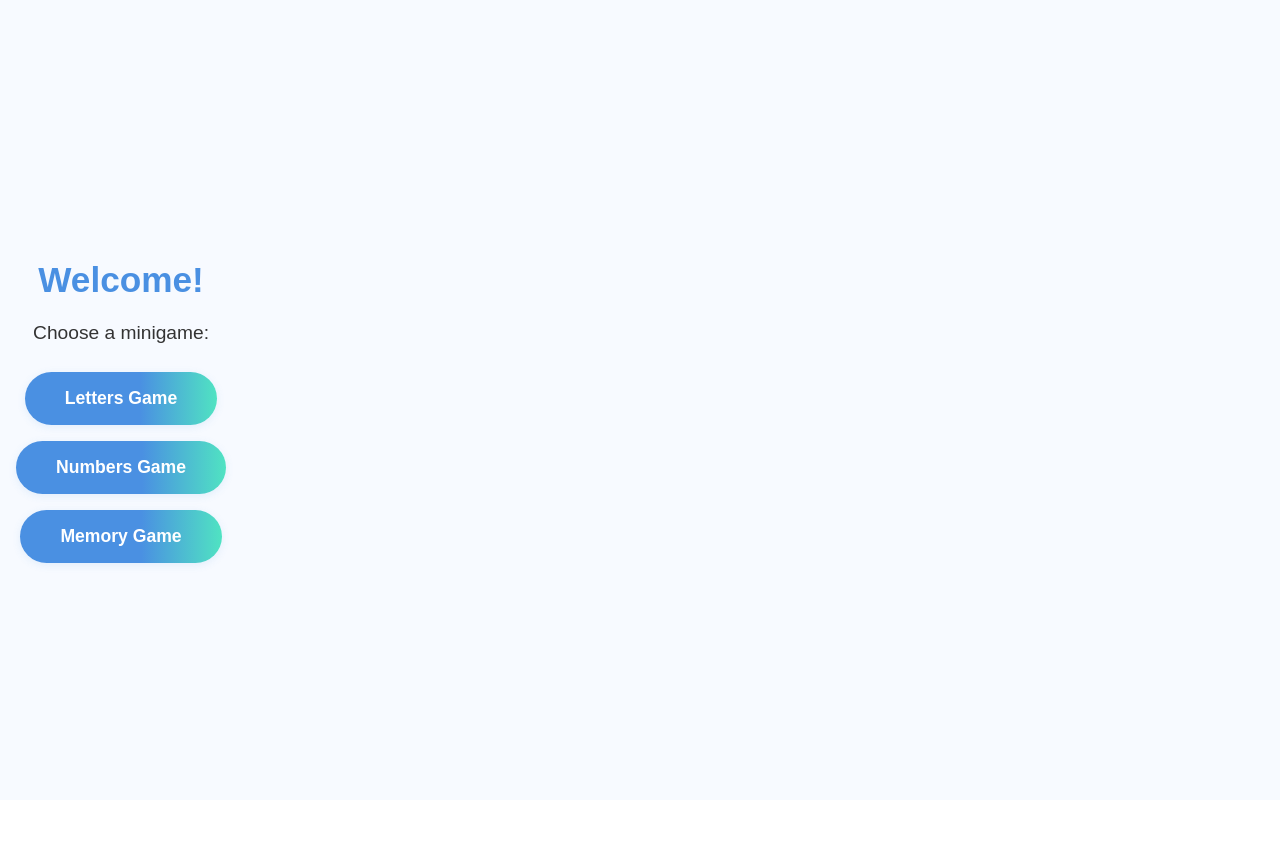
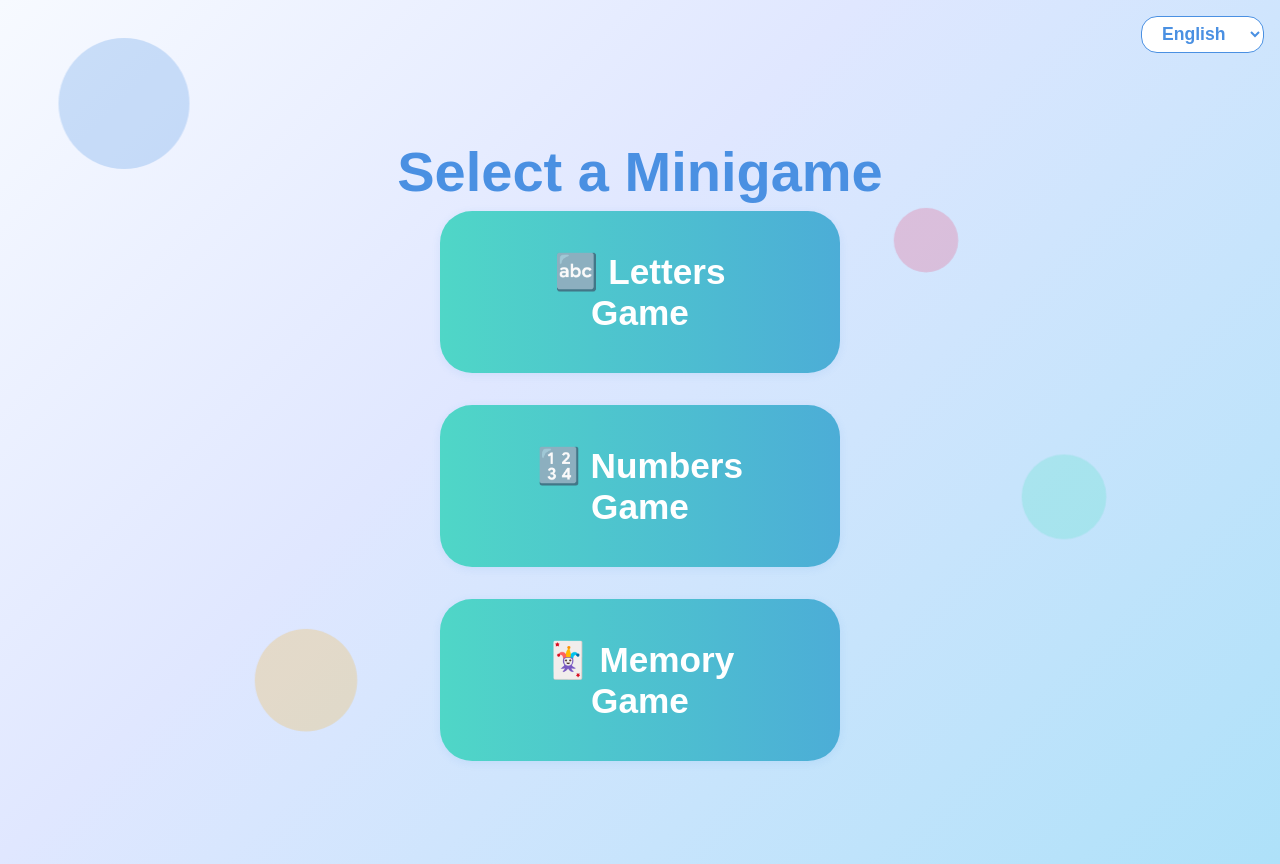
Before and after one commit to jfblazquez/igame, a React (Vite) app: page / in a window 1280 px wide. Before the commit the page ends 800 px from the top, so only its background shows below. Built offline with nearby package versions, Linux system fonts and the light colour scheme.

Commit message:
Initial Menu

```diff
--- a/src/App.css
+++ b/src/App.css
@@ -4,8 +4,32 @@ body, #root, .app-container {
   padding: 0;
   box-sizing: border-box;
   font-family: 'Arial Rounded MT Bold', Arial, sans-serif;
-  background: #f7faff;
+  background: linear-gradient(135deg, #f7faff 0%, #e0e7ff 40%, #aee1f9 100%);
   text-align: center;
+  position: relative;
+  overflow: hidden;
+}
+
+/* Animated background bubbles */
+.background-bubbles {
+  position: absolute;
+  top: 0;
+  left: 0;
+  width: 100vw;
+  height: 100vh;
+  z-index: 0;
+  pointer-events: none;
+}
+.bubble {
+  position: absolute;
+  border-radius: 50%;
+  opacity: 0.25;
+  animation: float 12s infinite linear;
+}
+@keyframes float {
+  0% { transform: translateY(0) scale(1); }
+  50% { transform: translateY(-40px) scale(1.1); }
+  100% { transform: translateY(0) scale(1); }
 }
 
 .app-container {
@@ -14,45 +38,80 @@ body, #root, .app-container {
   align-items: center;
   justify-content: center;
   min-height: 100vh;
+  width: 100vw;
+}
+
+.lang-switcher {
+  position: absolute;
+  top: 1rem;
+  right: 1rem;
+  z-index: 10;
+}
+.lang-switcher select {
+  font-size: 1.1rem;
+  padding: 0.4rem 1rem;
+  border-radius: 1rem;
+  border: 1px solid #4a90e2;
+  background: #fff;
+  color: #4a90e2;
+  font-weight: bold;
 }
 
 .start-screen {
+  display: flex;
+  flex-direction: column;
+  align-items: center;
+  justify-content: center;
+  width: 100vw;
+  height: 100vh;
   padding: 2rem 1rem;
 }
 .title {
-  font-size: 2.2rem;
+  font-size: clamp(2rem, 6vw, 3.5rem);
   color: #4a90e2;
   margin-bottom: 0.5rem;
-}
-.subtitle {
-  font-size: 1.2rem;
-  color: #333;
-  margin-bottom: 1.5rem;
 }
 .minigame-list {
   display: flex;
   flex-direction: column;
-  gap: 1rem;
+  gap: 2rem;
   align-items: center;
+  width: 100%;
 }
+/* Animated gradient button */
 .minigame-btn {
-  font-size: 1.1rem;
-  padding: 1rem 2.5rem;
+  font-size: clamp(1.2rem, 4vw, 2.2rem);
+  padding: clamp(1rem, 4vw, 2.5rem) clamp(2rem, 10vw, 5rem);
   border-radius: 2rem;
   border: none;
-  background: linear-gradient(90deg, #4a90e2 60%, #50e3c2 100%);
+  background: linear-gradient(270deg, #4a90e2, #50e3c2, #f7b42c, #e94e77);
+  background-size: 600% 600%;
   color: #fff;
   font-weight: bold;
   box-shadow: 0 2px 8px rgba(74,144,226,0.12);
   cursor: pointer;
-  transition: background 0.2s, transform 0.2s;
+  transition: transform 0.2s;
+  width: 80vw;
+  max-width: 400px;
+  z-index: 1;
+  animation: gradientMove 4s ease-in-out infinite;
+}
+@keyframes gradientMove {
+  0% { background-position: 0% 50%; }
+  50% { background-position: 100% 50%; }
+  100% { background-position: 0% 50%; }
 }
 .minigame-btn:active {
-  background: linear-gradient(90deg, #50e3c2 60%, #4a90e2 100%);
   transform: scale(0.98);
 }
 
 .minigame-screen {
+  display: flex;
+  flex-direction: column;
+  align-items: center;
+  justify-content: center;
+  width: 100vw;
+  height: 100vh;
   padding: 2rem 1rem;
 }
 .minigame-placeholder {
--- a/src/App.jsx
+++ b/src/App.jsx
@@ -1,16 +1,25 @@
 
-import { useState } from 'react';
+
+import { useState, useEffect } from 'react';
 import './App.css';
 
+import locales from './locales.json';
+
 const MINIGAMES = [
-  { key: 'letters', name: 'Letters Game' },
-  { key: 'numbers', name: 'Numbers Game' },
-  { key: 'memory', name: 'Memory Game' },
+  { key: 'letters', nameKey: 'minigame1' },
+  { key: 'numbers', nameKey: 'minigame2' },
+  { key: 'memory', nameKey: 'minigame3' },
 ];
 
 function App() {
   const [screen, setScreen] = useState('start');
   const [selectedMinigame, setSelectedMinigame] = useState(null);
+  const [lang, setLang] = useState('en');
+  const [strings, setStrings] = useState(locales[lang]);
+
+  useEffect(() => {
+    setStrings(locales[lang]);
+  }, [lang]);
 
   const handleSelectMinigame = (key) => {
     setSelectedMinigame(key);
@@ -22,12 +31,28 @@ function App() {
     setSelectedMinigame(null);
   };
 
+  const handleLangChange = (e) => {
+    setLang(e.target.value);
+  };
+
   return (
     <div className="app-container">
+      {/* Dynamic background bubbles */}
+      <div className="background-bubbles">
+        <div className="bubble" style={{width:'120px',height:'120px',background:'#4a90e2',top:'10%',left:'5%',animationDelay:'0s'}}></div>
+        <div className="bubble" style={{width:'80px',height:'80px',background:'#50e3c2',top:'60%',left:'80%',animationDelay:'2s'}}></div>
+        <div className="bubble" style={{width:'100px',height:'100px',background:'#f7b42c',top:'80%',left:'20%',animationDelay:'4s'}}></div>
+        <div className="bubble" style={{width:'60px',height:'60px',background:'#e94e77',top:'30%',left:'70%',animationDelay:'1s'}}></div>
+      </div>
+      <div className="lang-switcher">
+        <select value={lang} onChange={handleLangChange}>
+          <option value="en">English</option>
+          <option value="es">Español</option>
+        </select>
+      </div>
       {screen === 'start' && (
         <div className="start-screen">
-          <h1 className="title">Welcome!</h1>
-          <p className="subtitle">Choose a minigame:</p>
+          <h1 className="title">{strings.title}</h1>
           <div className="minigame-list">
             {MINIGAMES.map((game) => (
               <button
@@ -35,7 +60,7 @@ function App() {
                 className="minigame-btn"
                 onClick={() => handleSelectMinigame(game.key)}
               >
-                {game.name}
+                {strings[game.nameKey]}
               </button>
             ))}
           </div>
@@ -43,12 +68,16 @@ function App() {
       )}
       {screen === 'minigame' && (
         <div className="minigame-screen">
-          <h2>{MINIGAMES.find(g => g.key === selectedMinigame)?.name}</h2>
+          <h2>{
+            selectedMinigame === 'letters' ? strings.minigame1 :
+            selectedMinigame === 'numbers' ? strings.minigame2 :
+            strings.minigame3
+          }</h2>
           <div className="minigame-placeholder">
             <p>This is a placeholder for the minigame logic.</p>
           </div>
           <button className="back-btn" onClick={handleBackToStart}>
-            Back to Start
+            {strings.back}
           </button>
         </div>
       )}
--- /dev/null
+++ b/src/locales.json
@@ -0,0 +1,16 @@
+{
+  "en": {
+    "title": "Select a Minigame",
+  "minigame1": "🔤 Letters Game",
+  "minigame2": "🔢 Numbers Game",
+  "minigame3": "🃏 Memory Game",
+    "back": "Back to Start"
+  },
+  "es": {
+    "title": "Selecciona un minijuego",
+  "minigame1": "🔤 Juego de Letras",
+  "minigame2": "🔢 Juego de Números",
+  "minigame3": "🃏 Juego de Memoria",
+    "back": "Volver al inicio"
+  }
+}
```
